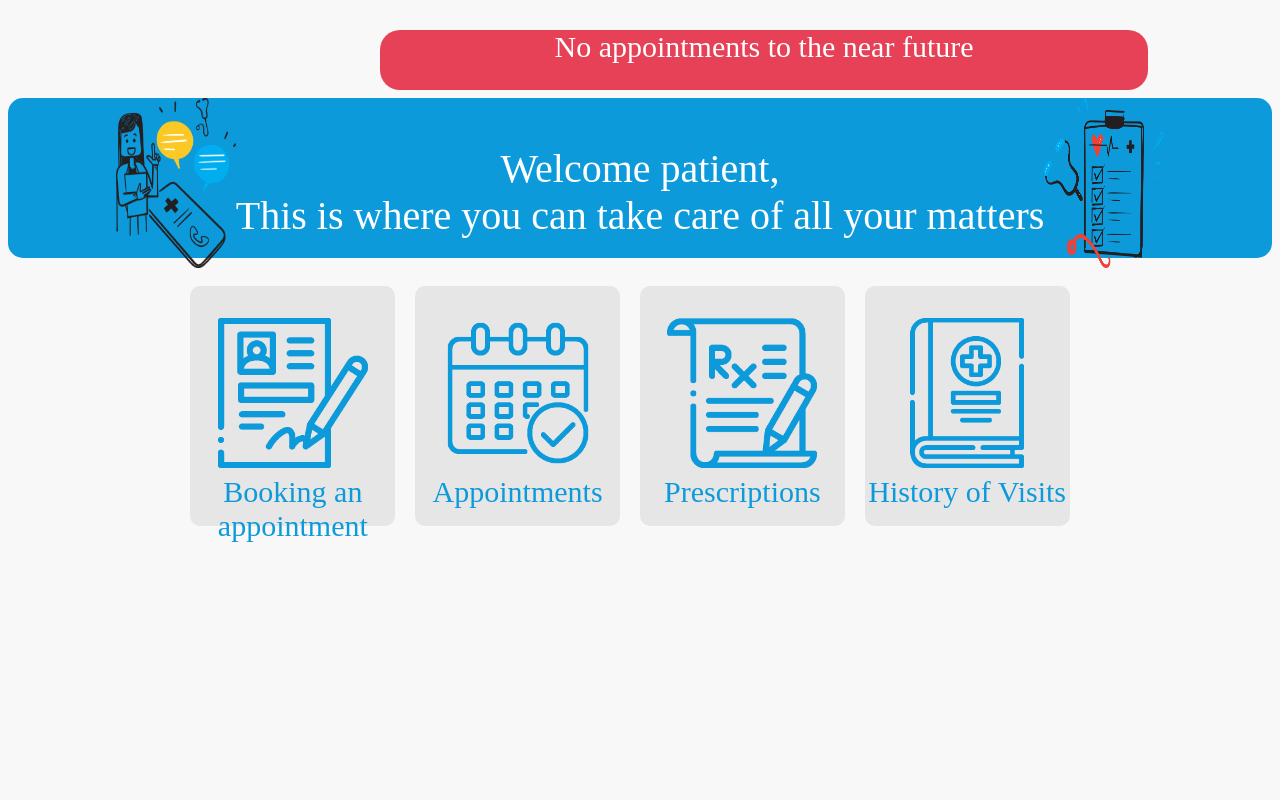
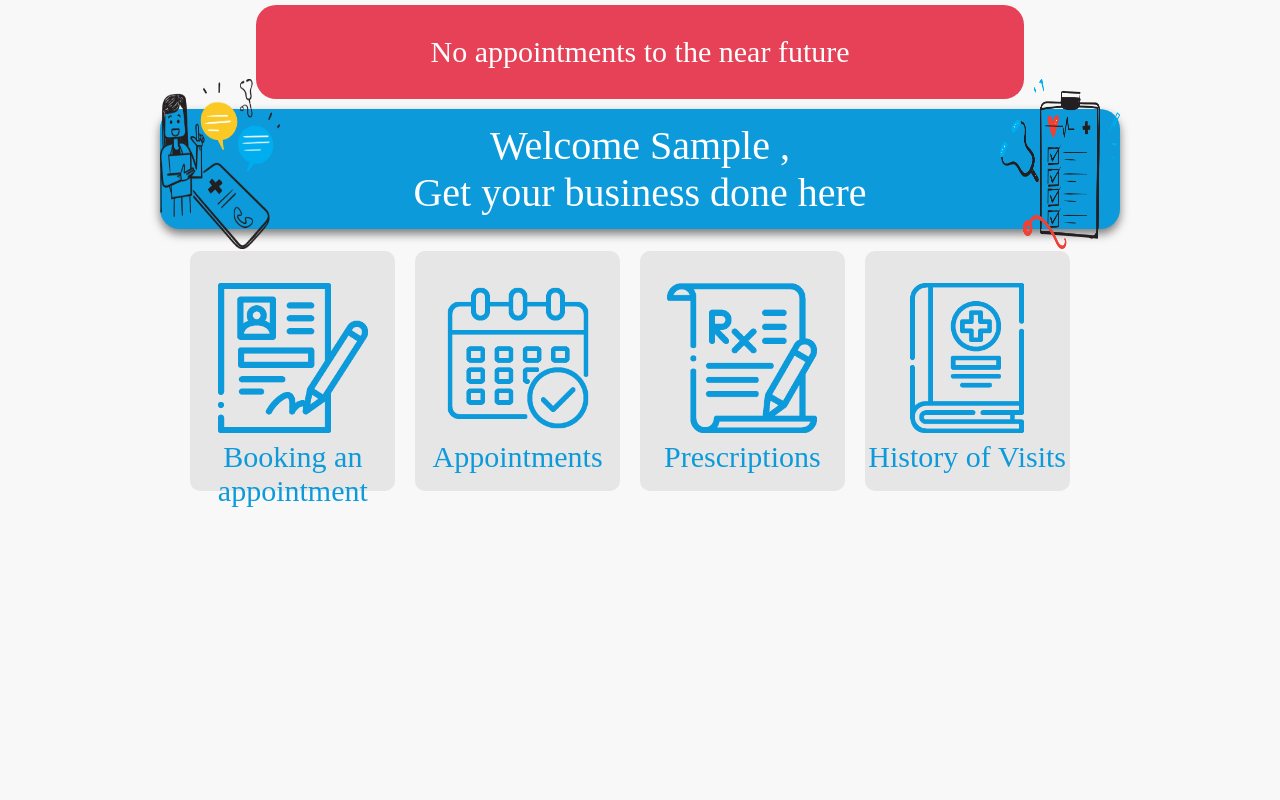
Before and after one commit to xHeput/rzeszowapp, a Django app: page /panel/ in a window 1280 px wide. Shown: the part 84-884 px from the top of the page. Run offline with Django 4.2, Linux system fonts and the light colour scheme; the visitor is signed in with stand-in values (Sample User, id 1); data that the repository does not hold is empty; some web fonts are replaced.

Commit message:
update panel

```diff
--- a/rzeszow_app/mylifeclinic_website/static/mylifeclinic_website/panelstyle.css
+++ b/rzeszow_app/mylifeclinic_website/static/mylifeclinic_website/panelstyle.css
@@ -137,39 +137,48 @@ ul.navbar li.dropdown:hover .dropdown-content {
   background-color: #F9F8F8;
   width: 100vw;
   height: 100vh;
-
+  display: flex;
+  flex-direction: column;
+  align-items: center;
 }
 .visit{
   background-color: #e74158;
   text-align: center;
   border-radius: 20px;
-  height: 60px;
-  max-width: 60vw;
+  width: 60vw;
   font-family: "ProximaNovaExCn-Bold";
   font-weight: normal;
   font-style: normal;
   font-size: 30px;
   color: #fff;
-  margin-left: 380px;
+  margin-top: 5px;
 }
+
 .welcome{
+  align-items: center;
+  align-content: center;
+  display: flex;
+  justify-content: space-between;
+  flex-wrap: wrap;
   background-color: #0c9adb;
-  margin-top: 1vh;
-  margin-left: 1vh;
-  margin-right: 1vh;
-  margin-bottom: 2vh;
-  display: flex;
-  border-radius: 15px;
+  margin: 10px;
+  border-radius: 20px;
   text-align: center;
   font-family: "ProximaNovaExCn-Bold";
   font-weight: normal;
   font-style: normal;
   font-size: 40px;
   color: #fff;
-  justify-content: center;
-  height: 20vh;
+  height: 15vh;
+  transition: all ease 0.2s;
+  box-shadow: 0px 5px 10px 0px rgba(0, 0, 0, 0.5);
+  width: 75vw;
 }
-.welcome img{
+.welcome:hover{
+  transform: translateY(-5px);
+  box-shadow: 0px 10px 20px 2px rgba(0, 0, 0, 0.25);
+}
+.picture img{
   width: 120px;
   height: 170px;
 }
--- a/rzeszow_app/mylifeclinic_website/templates/panel.html
+++ b/rzeszow_app/mylifeclinic_website/templates/panel.html
@@ -70,7 +70,12 @@
             {% endif %}
           {% endif %}
 
-            <div class="welcome"><img src="{% static 'mylifeclinic_website/images/doctor phone.png' %}"><br>Welcome patient,<br>This is where you can take care of all your matters<img src="{% static 'mylifeclinic_website/images/patient card draw.png' %}"></div>
+            <!--blue wlecome banner-->
+            <div class="welcome">
+              <div class="picture"><img src="{% static 'mylifeclinic_website/images/doctor phone.png' %}"></div>
+              <div class="text"><p>Welcome  {% if user.is_authenticated %} {{ user.first_name }} {% else %} ??? {% endif %},<br>Get your business done here </p></div>
+              <div class="picture"><img src="{% static 'mylifeclinic_website/images/patient card draw.png' %}"></div>
+            </div>
               <div class="options">
                 <div class="option1"><a href="#"><img src="{% static 'mylifeclinic_website/images/registration blue icon.png' %}"><br></a>Booking an appointment</div>
                 <div class="option2"><a href="#"><img src="{% static 'mylifeclinic_website/images/kalendzarz blue.png' %}"><br></a>Appointments</div>
```
